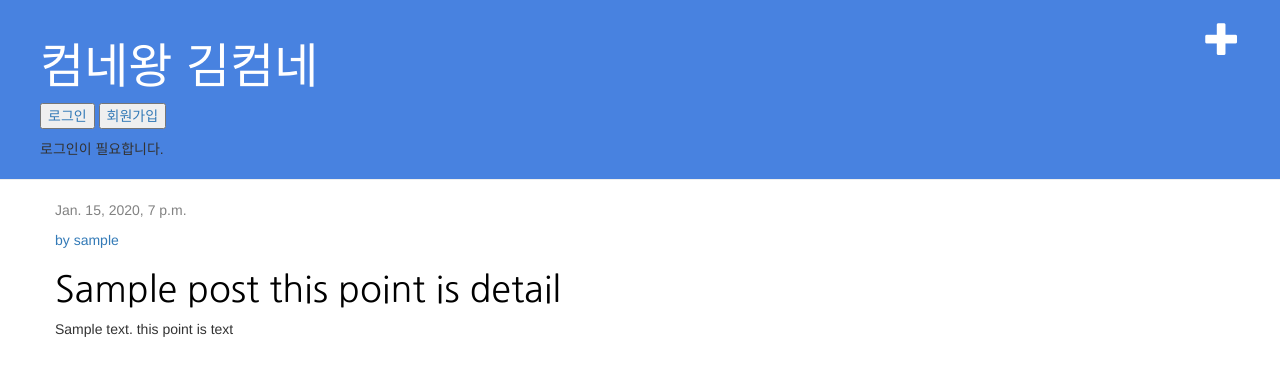
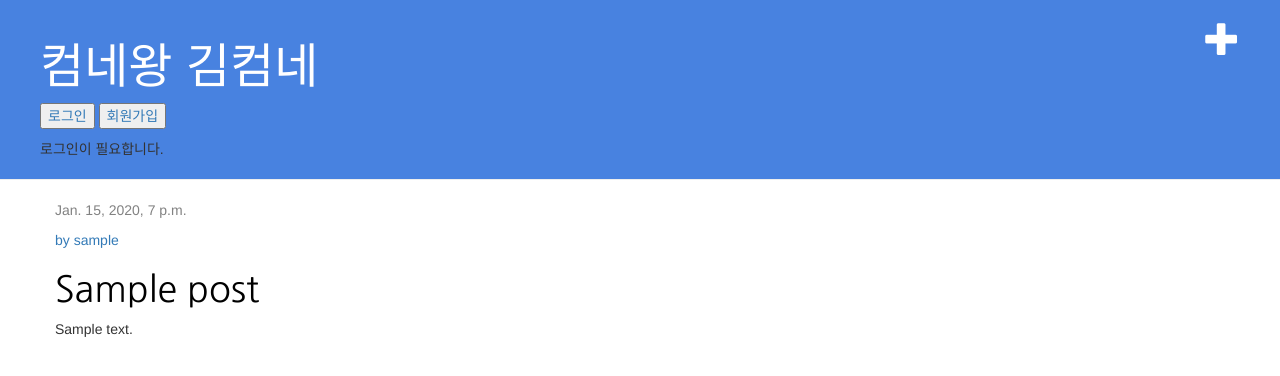
Before and after one commit to C17AN/computer_network_blog, a Django app: a page that uses blog/templates/blog/post_author_list.html in a window 1280 px wide. Shown: the top 376 px of the page. Run offline with Django 3.2, Linux system fonts and the light colour scheme; tables that the repository leaves empty hold one stand-in row (values such as "Sample post"); some libraries are stand-ins or nearby versions.

Commit message:
Update post_author_list.html

```diff
--- a/blog/templates/blog/post_author_list.html
+++ b/blog/templates/blog/post_author_list.html
@@ -6,10 +6,10 @@
   <h1>
     <a href=""
       ><h1>
-        <a href="{% url 'post_detail' pk=post.pk %}">{{ post.title }} this point is detail</a>
+        <a href="{% url 'post_detail' pk=post.pk %}">{{ post.title }}</a>
       </h1></a
     >
   </h1>
-  <p>{{ post.text|linebreaksbr }} this point is text</p>
+  <p>{{ post.text|linebreaksbr }}</p>
 </div>
 {% endfor %} {% endblock %}
```
